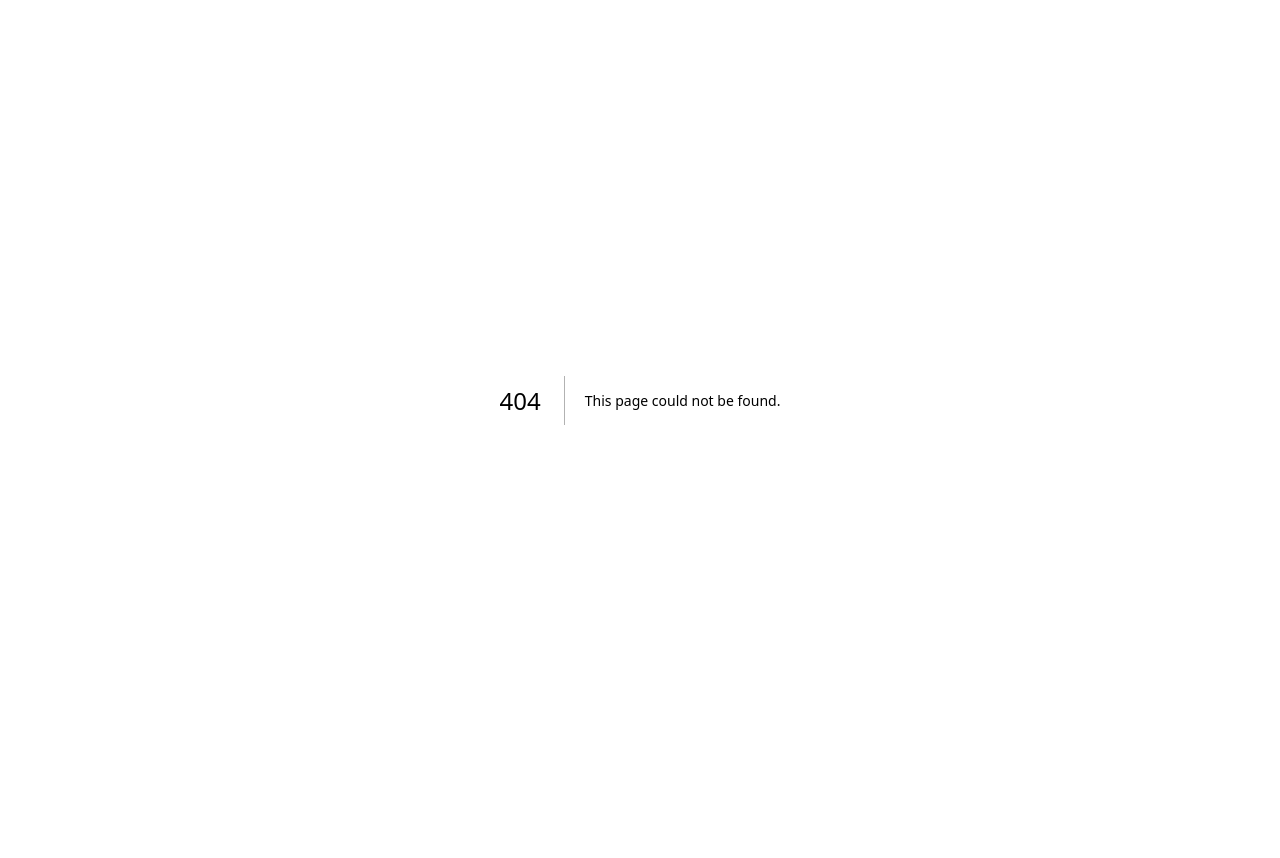
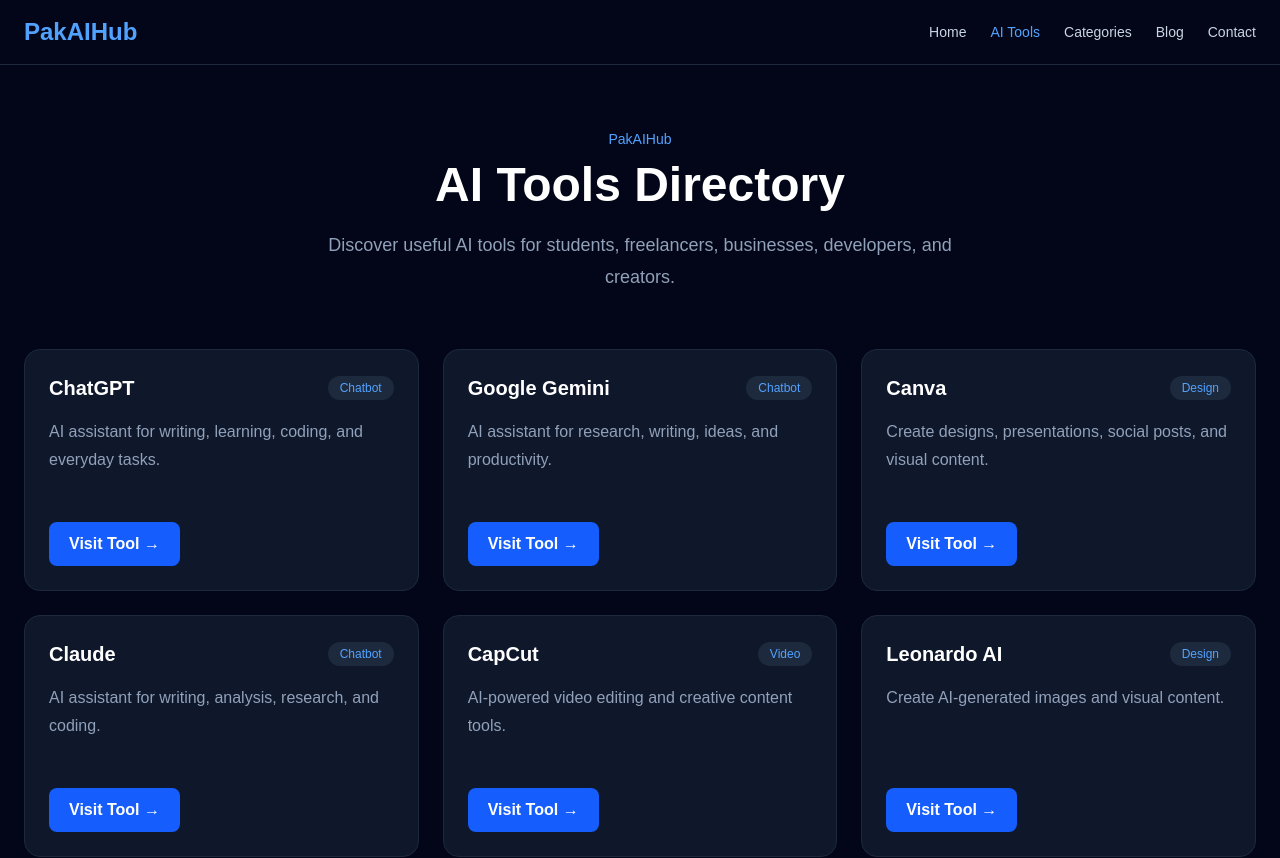
Before and after one commit to khan3377/pakaihub-web, a Next.js app: page /ai-tools in a window 1280 px wide. Before the commit this address had no page. Shown: the top 858 px of the page. Before the commit the page ends 800 px from the top, so only its background shows below. Built offline with nearby package versions, Linux system fonts and the light colour scheme.

Commit message:
Add AI tools directory page

```diff
--- /dev/null
+++ b/app/ai-tools/page.tsx
@@ -0,0 +1,127 @@
+import type { Metadata } from "next";
+
+export const metadata: Metadata = {
+  title: "AI Tools",
+  description:
+    "Explore useful AI tools for students, freelancers, businesses, developers, and creators on PakAIHub.",
+};
+
+const tools = [
+  {
+    name: "ChatGPT",
+    description: "AI assistant for writing, learning, coding, and everyday tasks.",
+    category: "Chatbot",
+    link: "https://chatgpt.com",
+  },
+  {
+    name: "Google Gemini",
+    description: "AI assistant for research, writing, ideas, and productivity.",
+    category: "Chatbot",
+    link: "https://gemini.google.com",
+  },
+  {
+    name: "Canva",
+    description: "Create designs, presentations, social posts, and visual content.",
+    category: "Design",
+    link: "https://www.canva.com",
+  },
+  {
+    name: "Claude",
+    description: "AI assistant for writing, analysis, research, and coding.",
+    category: "Chatbot",
+    link: "https://claude.ai",
+  },
+  {
+    name: "CapCut",
+    description: "AI-powered video editing and creative content tools.",
+    category: "Video",
+    link: "https://www.capcut.com",
+  },
+  {
+    name: "Leonardo AI",
+    description: "Create AI-generated images and visual content.",
+    category: "Design",
+    link: "https://leonardo.ai",
+  },
+  {
+    name: "Perplexity",
+    description: "AI-powered search and research assistant.",
+    category: "Research",
+    link: "https://www.perplexity.ai",
+  },
+];
+
+export default function AIToolsPage() {
+  return (
+    <main className="min-h-screen bg-slate-950 text-white">
+      <nav className="border-b border-slate-800 px-6 py-4">
+        <div className="mx-auto flex max-w-7xl items-center justify-between">
+          <a href="/" className="text-2xl font-bold text-blue-400">
+            PakAIHub
+          </a>
+
+          <div className="flex items-center gap-6 text-sm text-slate-300">
+            <a href="/" className="hover:text-white">Home</a>
+            <a href="/ai-tools" className="text-blue-400">AI Tools</a>
+            <a href="/categories" className="hover:text-white">Categories</a>
+            <a href="/blog" className="hover:text-white">Blog</a>
+            <a href="/contact" className="hover:text-white">Contact</a>
+          </div>
+        </div>
+      </nav>
+
+      <section className="mx-auto max-w-7xl px-6 py-16">
+        <div className="text-center">
+          <p className="mb-3 text-sm font-medium text-blue-400">
+            PakAIHub
+          </p>
+
+          <h1 className="text-4xl font-bold md:text-5xl">
+            AI Tools Directory
+          </h1>
+
+          <p className="mx-auto mt-5 max-w-2xl text-lg leading-8 text-slate-400">
+            Discover useful AI tools for students, freelancers, businesses,
+            developers, and creators.
+          </p>
+        </div>
+
+        <div className="mt-14 grid gap-6 sm:grid-cols-2 lg:grid-cols-3">
+          {tools.map((tool) => (
+            <article
+              key={tool.name}
+              className="rounded-2xl border border-slate-800 bg-slate-900 p-6 transition hover:-translate-y-1 hover:border-blue-500"
+            >
+              <div className="mb-4 flex items-center justify-between">
+                <h2 className="text-xl font-bold text-white">
+                  {tool.name}
+                </h2>
+
+                <span className="rounded-full bg-slate-800 px-3 py-1 text-xs text-blue-400">
+                  {tool.category}
+                </span>
+              </div>
+
+              <p className="min-h-20 leading-7 text-slate-400">
+                {tool.description}
+              </p>
+
+              <a
+                href={tool.link}
+                target="_blank"
+                rel="noopener noreferrer"
+                className="mt-6 inline-block rounded-lg bg-blue-600 px-5 py-2.5 font-semibold text-white transition hover:bg-blue-700"
+              >
+                Visit Tool →
+              </a>
+            </article>
+          ))}
+        </div>
+      </section>
+
+      <footer className="border-t border-slate-800 py-8 text-center text-sm text-slate-500">
+        © 2026 PakAIHub. All rights reserved.
+      </footer>
+    </main>
+  );
+}
```
